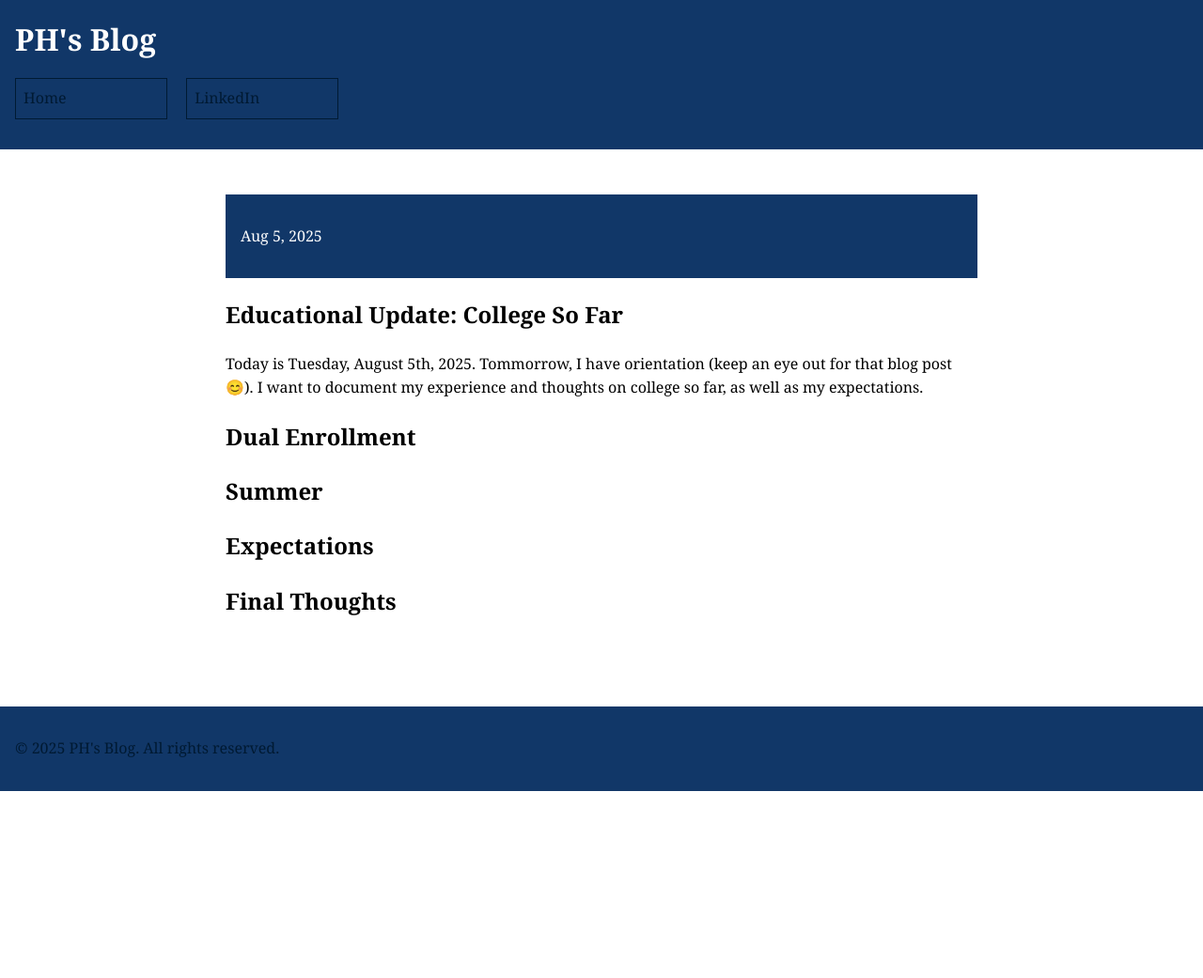
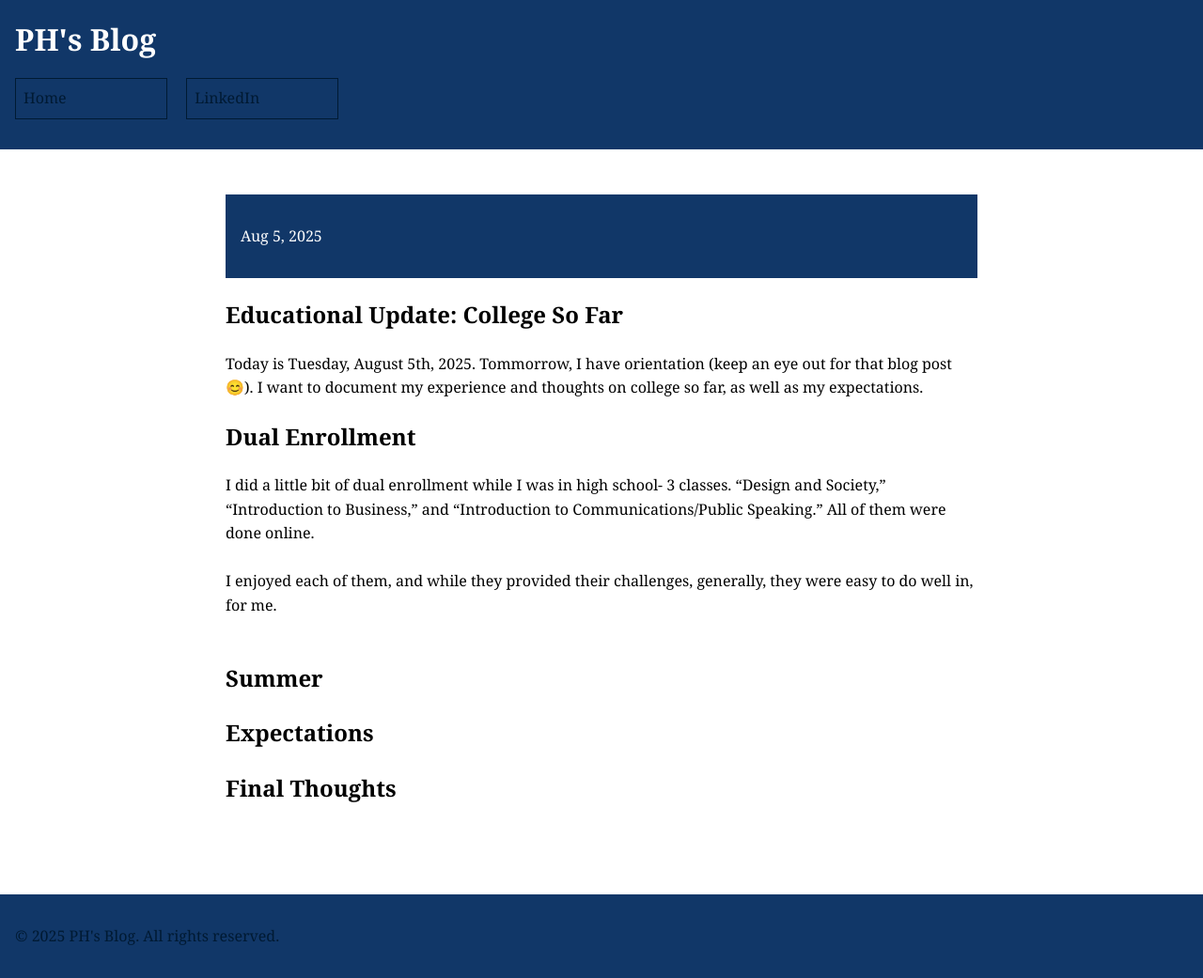
Before and after one commit to CaptainSapphire/PH-s-Blog, a Jekyll site: the page built from _posts/2025-08-05-College-So-Far.md, in a window 1280 px wide. Shown: the whole page at 94% size. Built offline with Jekyll 4.4.1, drawn with Linux system fonts in a browser that asks for light colours; our own code applies the rules of GitHub Pages for plain Markdown files; before the commit the page ends 900 px from its top, so only the background shows below that.

Commit message:
Update 2025-08-05-College-So-Far.md

```diff
--- a/_posts/2025-08-05-College-So-Far.md
+++ b/_posts/2025-08-05-College-So-Far.md
@@ -2,6 +2,8 @@
 Today is Tuesday, August 5th, 2025. Tommorrow, I have orientation (keep an eye out for that blog post 😊). I want to document my experience and thoughts on college so far, as well as my expectations.
 
 ## Dual Enrollment
+I did a little bit of dual enrollment while I was in high school- 3 classes. "Design and Society," "Introduction to Business," and "Introduction to Communications/Public Speaking." All of them were done online. <br><br>
+I enjoyed each of them, and while they provided their challenges, generally, they were easy to do well in, for me. <br><br>
 
 
 ## Summer
```
